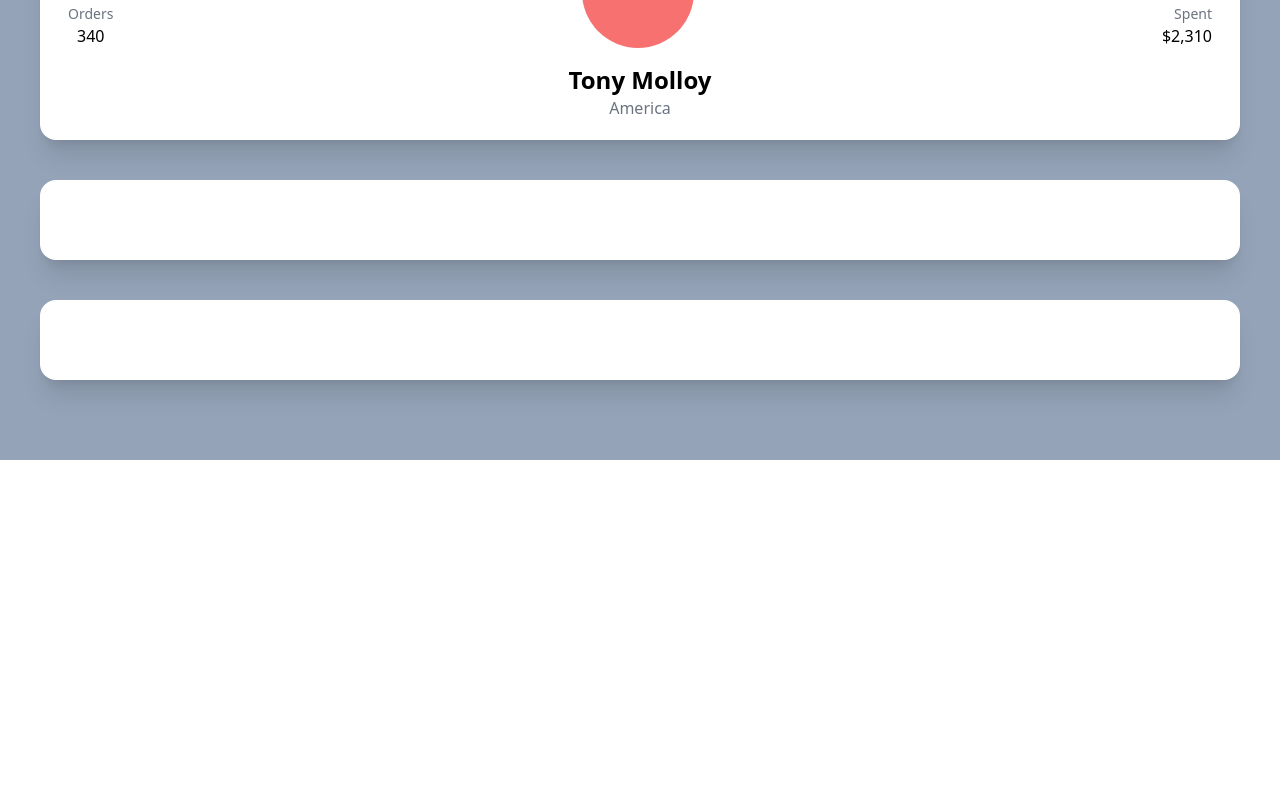
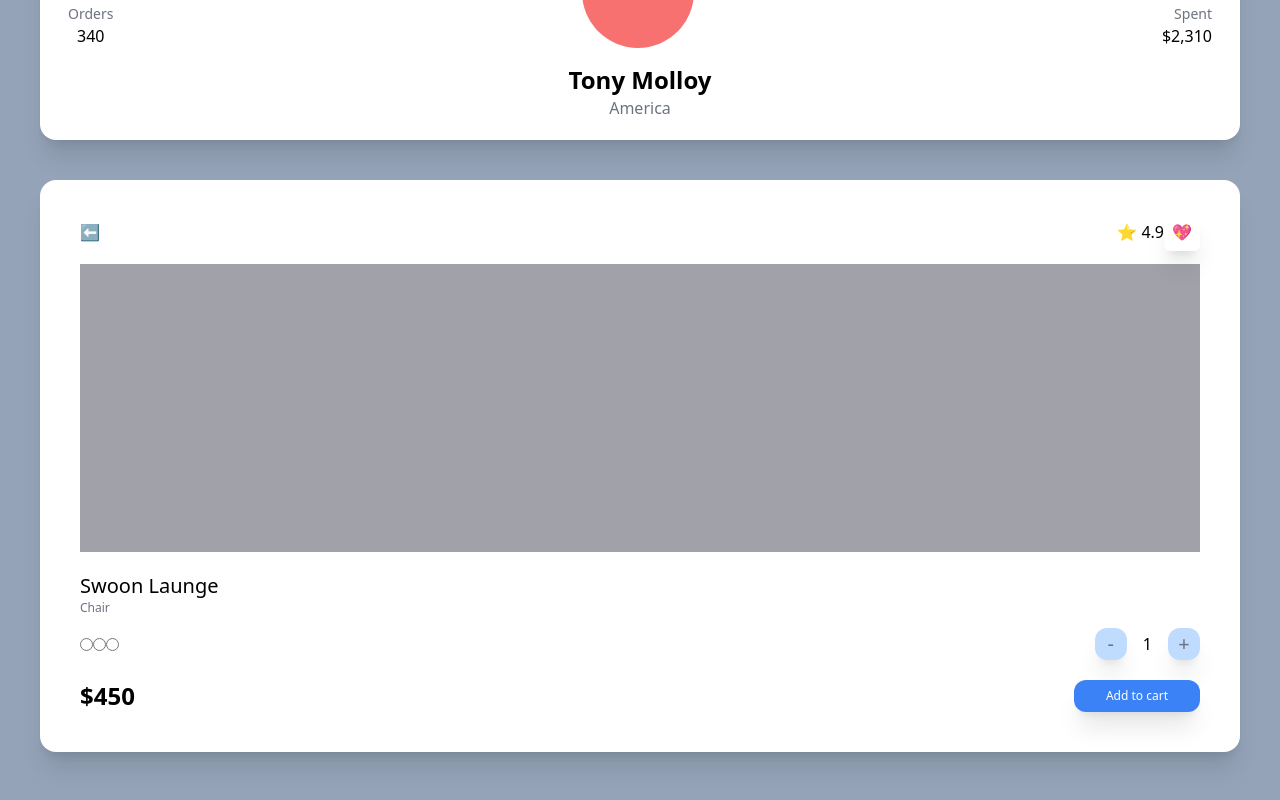
Before and after one commit to cattynip/tailwind-css-practice, a Next.js app: page / in a window 1280 px wide. Shown: the part 482-1282 px from the top of the page. Before the commit the page ends 942 px from the top, so only its background shows below. Built offline with nearby package versions, Linux system fonts and the light colour scheme.

Commit message:
4.3 Test Drive part Three

```diff
--- a/pages/index.tsx
+++ b/pages/index.tsx
@@ -2,7 +2,7 @@
 
 const Home: NextPage = () => {
   return (
-    <div className='bg-slate-400 py-20 px-10 grid gap-10'>
+    <div className='bg-slate-400 py-20 px-10 grid gap-10 min-h-screen'>
       <div className='bg-white p-6 rounded-3xl shadow-xl'>
         <span className='font-semibold text-3xl'>Select Item</span>
 
@@ -50,9 +50,37 @@
         </div>
       </div>
 
-      <div className='bg-white p-10 rounded-2xl shadow-xl'></div>
+      <div className='bg-white p-10 rounded-2xl shadow-xl'>
+        <div className='flex mb-5 justify-between items-center'>
+          <span>⬅️</span>
+          <div>
+            <span className='space-x-5'>⭐️ 4.9</span>
+            <span className='shadow-xl p-2 rounded-md'>💖</span>
+          </div>
+        </div>
 
-      <div className='bg-white p-10 rounded-2xl shadow-xl'></div>
+        <div className='bg-zinc-400 h-72 mb-5' />
+        <div className='flex flex-col'>
+          <span className='font-medium text-xl'>Swoon Launge</span>
+          <span className='text-xs text-gray-500'>Chair</span>
+          <div className='mt-3 mb-5 flex justify-between items-center'>
+            <div className='flex items-center'>
+              <input type="radio" />
+              <input type="radio" />
+              <input type="radio" />
+            </div>
+            <div className='flex items-center space-x-4'>
+              <button className='bg-blue-200 flex justify-center items-center aspect-square w-8 font-medium text-xl text-gray-500 shadow-xl rounded-xl'>-</button>
+              <span>1</span>
+              <button className='bg-blue-200 flex justify-center items-center aspect-square w-8 font-medium text-xl text-gray-500 shadow-xl rounded-xl'>+</button>
+            </div>
+          </div>
+          <div className='flex justify-between items-center'>
+            <span className='font-bold text-2xl'>$450</span>
+            <button className='bg-blue-500 text-center py-2 px-8 text-xs rounded-xl shadow-xl text-white cursor-pointer'>Add to cart</button>
+          </div>
+        </div>
+      </div>
     </div >
   );
 };
```
